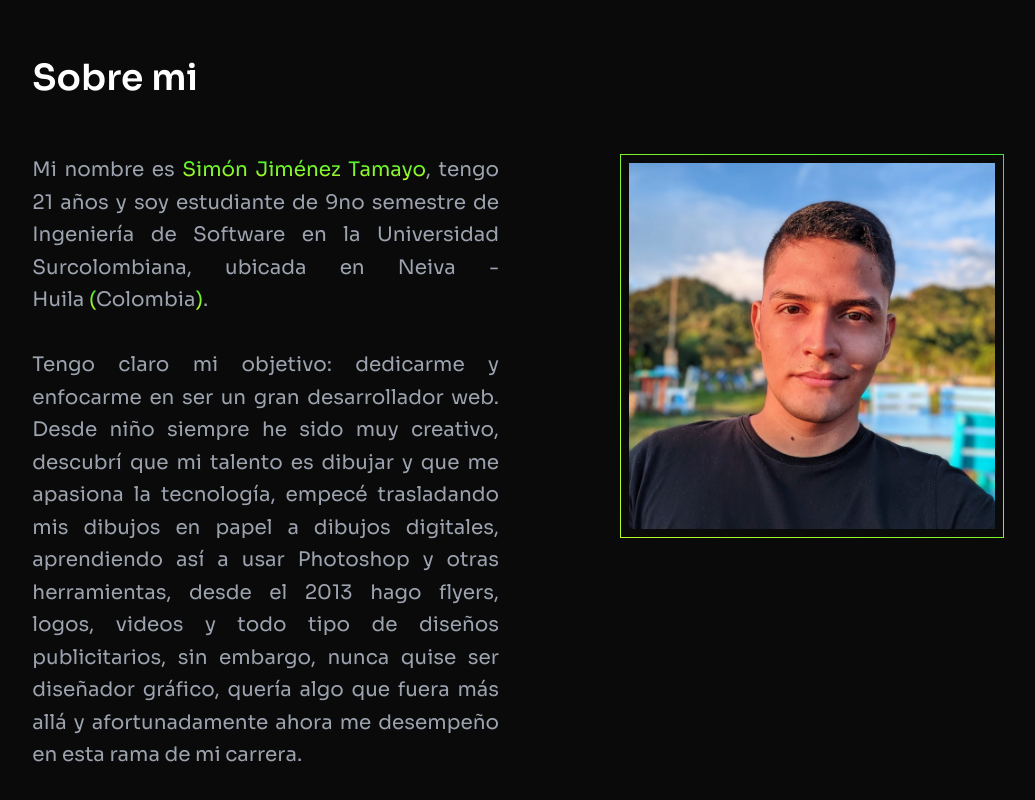
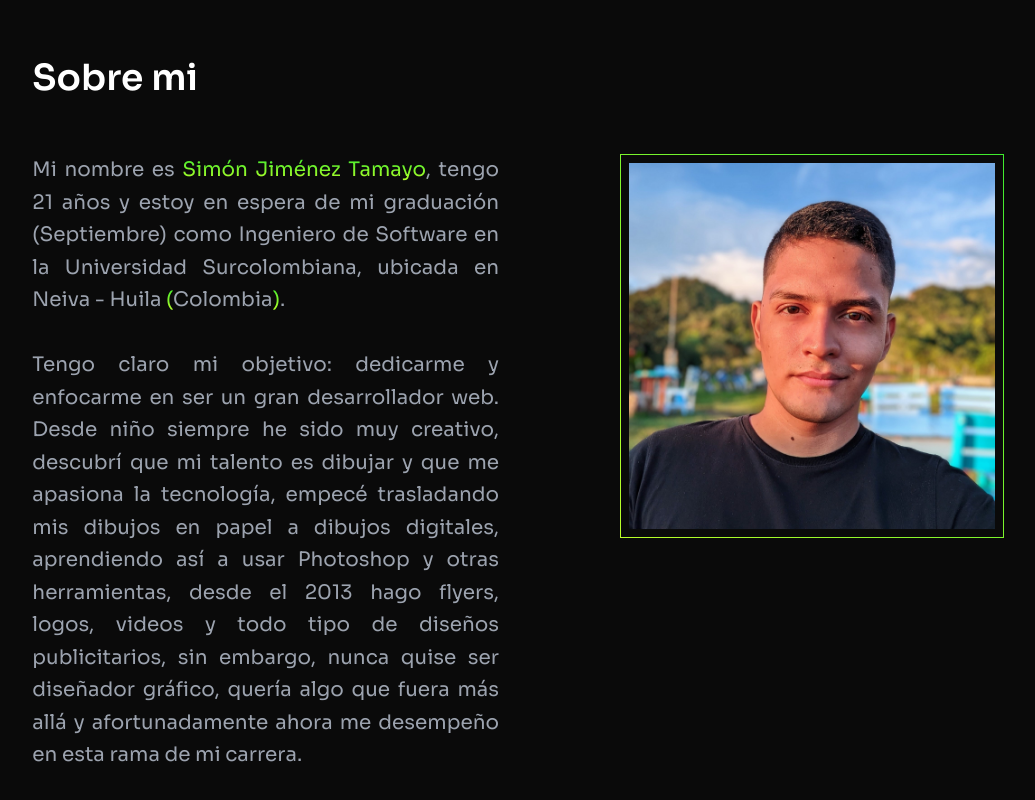
Before and after one commit to sijita/PortafolioV1, a React (Create React App) app: page / in a window 1280 px wide. Shown: the part 930-1730 px from the top of the page, without its empty margins (101-1136 px from the left). Built offline with nearby package versions, Linux system fonts and the light colour scheme.

Commit message:
FIX: Description

```diff
--- a/src/components/DescriptionESP.jsx
+++ b/src/components/DescriptionESP.jsx
@@ -7,8 +7,9 @@ export default function DescriptionESP() {
       <span className="bg-clip-text text-transparent bg-gradient-to-t from-[#BAFF29] to-[#3fea2f]">
         Simón Jiménez Tamayo
       </span>
-      , tengo 21 años y soy estudiante de 9no semestre de Ingeniería de Software
-      en la Universidad Surcolombiana, ubicada en Neiva - Huila&nbsp;
+      , tengo 21 años y estoy en espera de mi graduación (Septiembre) como
+      Ingeniero de Software en la Universidad Surcolombiana, ubicada en Neiva -
+      Huila&nbsp;
       <span className="bg-clip-text text-transparent bg-gradient-to-t from-[#BAFF29] to-[#3fea2f]">
         (
       </span>
```
